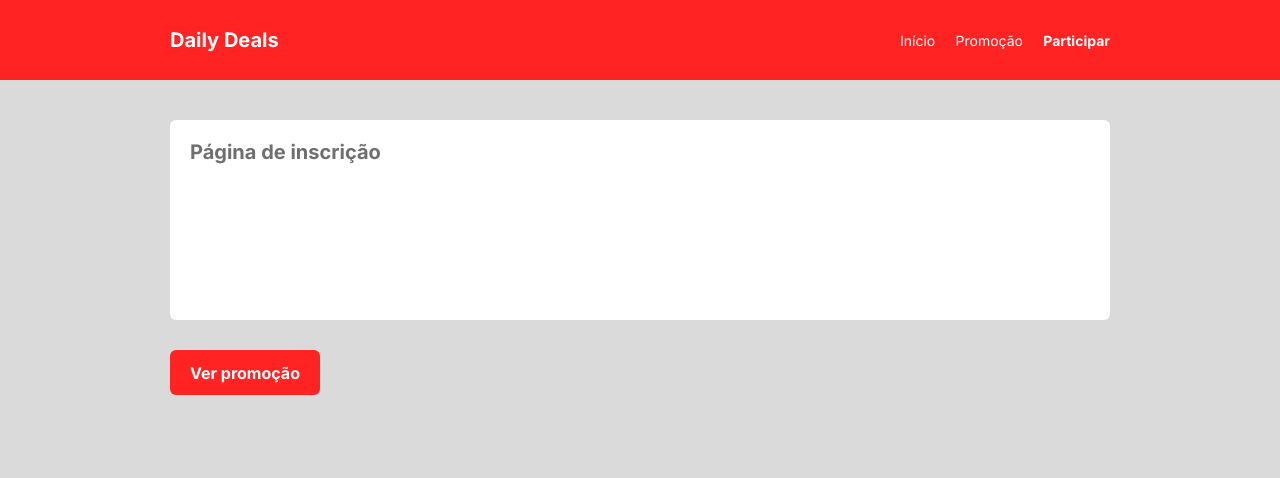
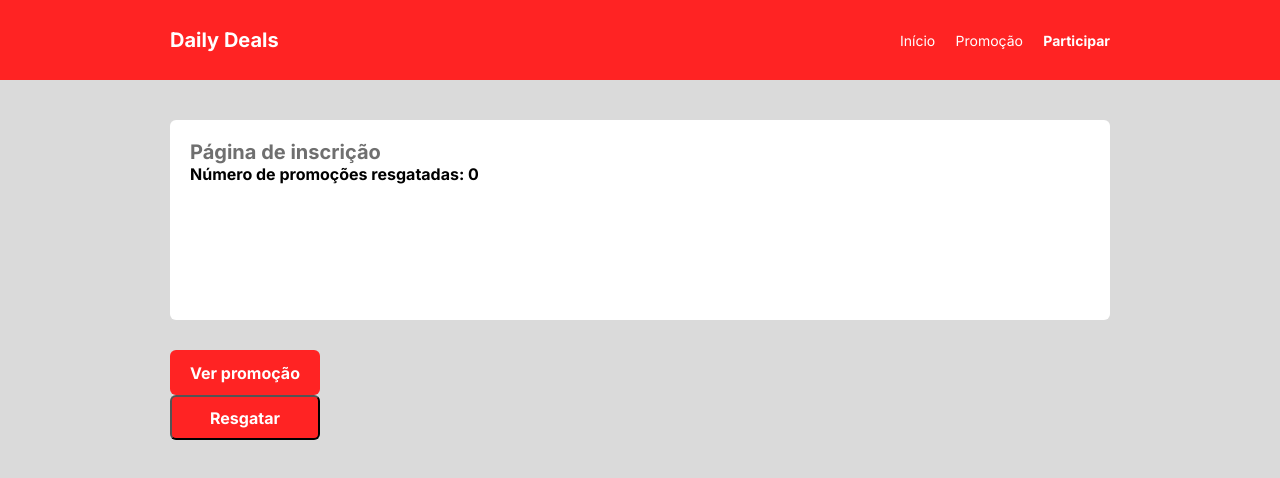
Before and after one commit to murilomartins93/daily-deals, a React (Vite) app: page /subscription in a window 1280 px wide. Shown: the top 478 px of the page. Built offline with nearby package versions, Linux system fonts and the light colour scheme.

Commit message:
:construction: useState hook

```diff
--- a/src/index.css
+++ b/src/index.css
@@ -82,11 +82,18 @@ main {
   font-size: 16px;
   font-weight: 700;
   color: var(--dd-btn-secondary);
-  background: var(--dd-btn-primary);
+  background-color: var(--dd-btn-primary);
   width: 150px;
   height: 45px;
   border-radius: 6px;
   display: flex;
   justify-content: center;
   align-items: center;
+  cursor: pointer;
 }
+
+.dd-btn:hover {
+  background-color: var(--dd-btn-secondary);
+  color: var(--dd-btn-primary);
+  border: 2px solid var(--dd-btn-primary);
+}
--- a/src/routes/Home/Subscription/index.tsx
+++ b/src/routes/Home/Subscription/index.tsx
@@ -1,15 +1,26 @@
+import { useState } from "react";
 import { Link } from "react-router-dom";
 import Button from "../../../components/Button";
 
 export default function Subscription() {
+  const [count, setCount] = useState(0);
+
+  function handleClick() {
+    setCount(count + 1);
+  }
+
   return (
     <main className="dd-container">
       <div className="dd-card">
         <h1 className="dd-card-title">Página de inscrição</h1>
+        <div>
+          <h4>Número de promoções resgatadas: {count}</h4>
+        </div>
       </div>
       <Link to={"/offer-detail"}>
         <Button text="Ver promoção" />
       </Link>
+      <button className="dd-btn" onClick={handleClick}>Resgatar</button>
     </main>
   );
 }
```
